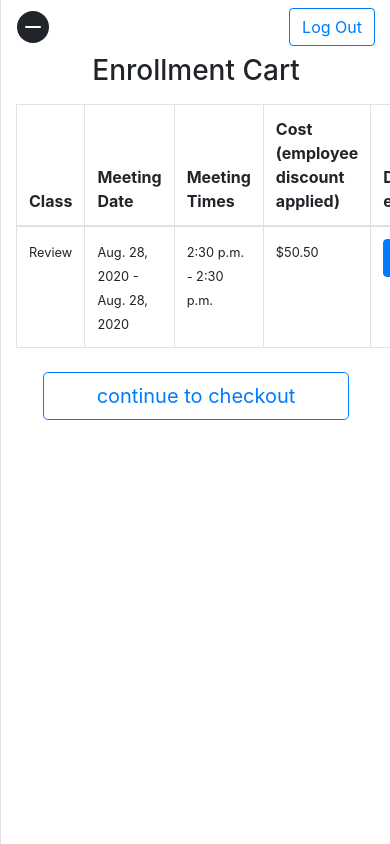
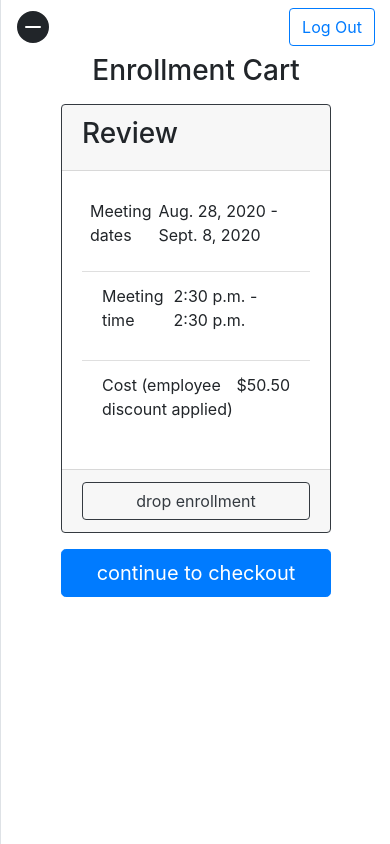
Before and after one commit to Jearce/lifeguard, a Django app: page /payment/enrollment-cart/ in a window 390 px wide. Run offline with Django 3.2, Linux system fonts and the light colour scheme; a user stored in the database is signed in; data comes from the database, SQL or seed files in the repository; tables that the repository leaves empty hold one stand-in row (values such as "Sample post"); parts of the project's set-up code (start-up, migrations or seed data) failed here and were passed over; some libraries are stand-ins or nearby versions.

Commit message:
Redesigned enrollment cart with cards instead of tables to make look on mobile devices easier to view. Fixed typo in lifeguard checkout template

```diff
--- a/payment/templates/payment/enrollment_cart.html
+++ b/payment/templates/payment/enrollment_cart.html
@@ -1,56 +1,64 @@
 {% extends 'sidebar.html' %}
 {% load crispy_forms_tags %}
+
+{% block title %}
+<title>Enrollment Cart</title>
+{% endblock title %}
 
 {% block pagecontent %}
 <div class="container">
 	{% if request.user.lifeguard.enroll_set.count > 0 %}
 	  <h3 class="text-center mb-3">Enrollment Cart</h3>
-		<div class="table responsive">
-			<table class="table table-bordered center-form">
-				<thead>
-					<tr>
-						<th scope="col">Class</th>
-						<th scope="col">Meeting Date</th>
-						<th scope="col">Meeting Times</th>
-						<th scope="col">Cost {% if request.user.is_employee %} (employee discount applied) {% endif %}</th>
-						<th scope="col">Drop enrollment</th>
-					</tr>
-				</thead>
-				<tbody>
 		{% for enrollment in enrolled_classes %}
 		{% with class=enrollment.lifeguard_class %}
-					<tr>
-						<td>
-							<small>{{ class.course }}</small>
-						</td>
-						<td>
-							<small>{{ class.start_date|date }} - {{ class.start_date|date }}</small>
-						</td>
-						<td>
-							<small>{{ class.start_date|date:"P" }} - {{ class.start_date|date:"P" }}</small>
-						</td>
-						<td>
-							<small>
+		  <div class="w-25 card border-dark mb-3 mt-3 center-form">
+				<div class="card-header">
+					<h3>{{ class.course }}</h3>
+				</div>
+				<div class="card-body">
+					<ul class="list-group list-group-flush">
+						<li class="list-group-item p-2">
+							<div class="d-flex justify-content-between">
+								<p>Meeting dates</p>
+								<p>
+									{{ class.start_date|date }} - {{ class.end_date|date }}
+								</p>
+							</div>
+						</li>
+						<li class="list-group-item">
+							<div class="d-flex justify-content-between">
+								<p>Meeting time</p>
+								<p>
+									{{ class.start_date|date:"P" }} - {{ class.end_date|date:"P" }}
+								</p>
+							</div>
+						</li>
+						<li class="list-group-item">
+							<div class="d-flex justify-content-between">
+								<p>Cost {% if request.user.is_employee %} (employee discount applied) {% endif %}</p>
+								<p>
 									{% if request.user.is_employee %}
 									  ${{ class.employee_cost }}
 							    {% else %}
 							      ${{ class.cost }}
 							    {% endif %}
-							</small>
-						</td>
-						<td>
+						    </p>
+					    </div>
+				    </li>
+					</ul>
+				</div>
+				<div class="card-footer text-center">
 					<form method="post" action="{% url 'payment:drop_enrollment' enrollment.pk %}">
 						{% csrf_token %}
-								<input type="submit" value="drop" class="btn btn-primary">
+						<input type="submit" value="drop enrollment" class="btn btn-outline-dark btn-block">
 					</form>
-						</td>
-					</tr>
+				</div>
+			</div>
 	{% endwith %}
 	{% endfor %}
-				</tbody>
-			</table>
-			<a class="btn btn-outline-primary btn-lg btn-block center-form mt-4 mb-4" id="id_continue_to_checkout" href="{% url 'payment:lifeguard_checkout' %}" role="button">continue to checkout</a>
-		</div>
+	<a href="{% url 'payment:lifeguard_checkout' %}" role="button" class="w-25 btn btn-primary btn-lg btn-block center-form mt-3 mb-3">
+		continue to checkout
+	</a>
  {% else %}
    <div class="w-25 alert alert-primary center-form text-center" role="alert">
 		 <h4>You have no classes in your enrollment cart. You can enroll
--- a/payment/templates/payment/lifeguard_checkout.html
+++ b/payment/templates/payment/lifeguard_checkout.html
@@ -29,12 +29,12 @@
 									<h5 class="my-0 mb-3">{{ class.course }}</h5>
 									<small>Meeting dates:</small>
 									<p class="text-muted">
-										{{ class.start_date|date }} - {{ class.start_date|date }}
+										{{ class.start_date|date }} - {{ class.end_date|date }}
 									</p>
 
 									<small>Meeting time:</small>
 									<p class="text-muted">
-										{{ class.start_date|date:"P" }} - {{ class.start_date|date:"P" }}
+										{{ class.start_date|date:"P" }} - {{ class.end_date|date:"P" }}
 									</p>
 								</div>
 								  {% if lifeguard.user.is_employee %}
```
Lines whose indentation alone changed are shown as unchanged.
